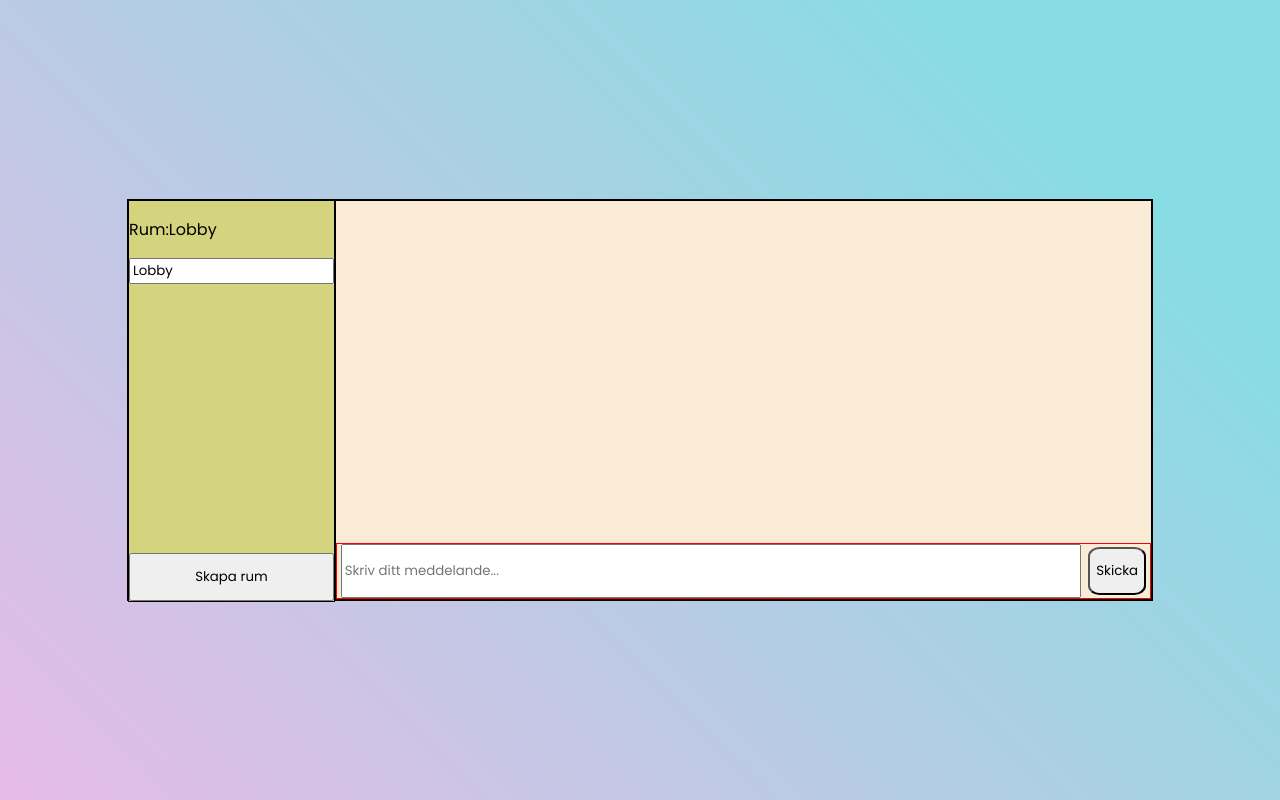
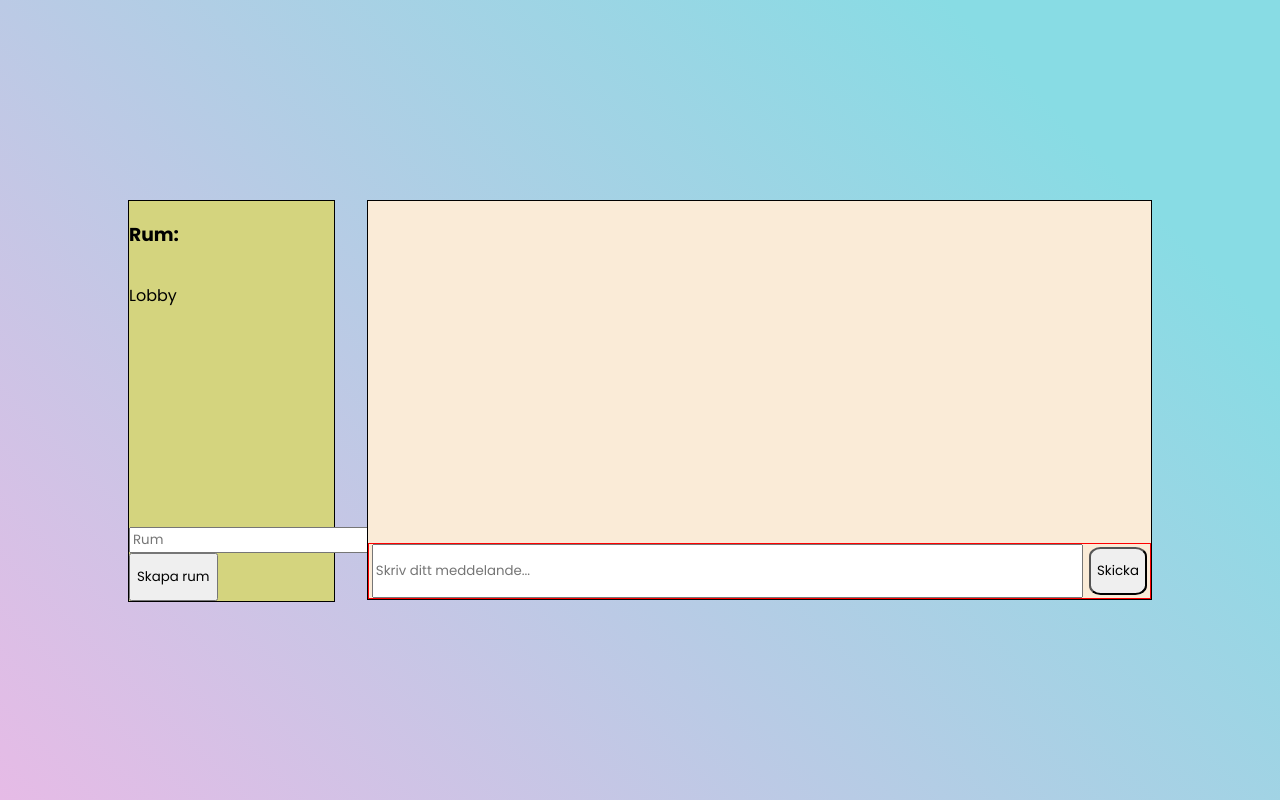
Before and after one commit to elinrobertson/Chatify4, a React (Vite) app in the folder client/: page / in a window 1280 px wide. Both pictures are taken after a click on the button "Börja chatta". Built offline with nearby package versions, Linux system fonts and the light colour scheme; no server answers.

Commit message:
started with roomlist and made som changes to css

```diff
--- a/client/src/Chat.css
+++ b/client/src/Chat.css
@@ -1,9 +1,7 @@
 @import url('https://fonts.googleapis.com/css2?family=Poppins:wght@400;500;600;700&display=swap');
-
 * {
     font-family: 'Poppins', sans-serif;
 }
-
 .main {
     padding: 0;
     margin: 0;
@@ -15,18 +13,16 @@
     justify-content: center;
     /* background: rgb(244, 191, 92); */
 }
-
 .chat-container {
     width: 80%;
     height: 25rem;
-    background-color: rgb(104, 104, 233);
-    border: 1px solid black;
+    /* background-color: rgb(104, 104, 233); */
+    /* border: 1px solid black; */
     display: flex;
     justify-content: center;    /*alignment along the main axis */
     align-items: left;        /*how flex items are laid out along the cross axis on the current line*/
 
 }
-
 .room-div{
     width: 20%;
     height: 25rem;
@@ -35,7 +31,6 @@
     display: flex;
     flex-direction: column;
 }
-
 .create-room {
     display: flex;
     justify-content: center;
@@ -50,13 +45,12 @@
     width: 80%;
     display: flex;
     flex-direction: column;
+    margin-left: 2rem;
 
 }
-
 .messages {
 /*chatbubblor */
 }
-
 .send-div {
     display: flex;
     justify-content: flex-end;
@@ -67,7 +61,6 @@
     align-content: center;
     align-items: center;
 }
-
 .input-div {
     width: 90%;
     height: 3rem;
@@ -77,7 +70,6 @@
     align-content: center;
     align-items: center;
 }
-
 .send-btn{
     border-radius: 20%;
     height: 3rem;
@@ -86,3 +78,14 @@
     align-content: center;
     align-items: center;
 }
+.room_input-div{
+  margin-top: auto;
+}
+.create_room-btn {
+border-radius: 20%;
+height: 3rem;
+display: flex;
+justify-content: center;
+align-content: center;
+align-items: center;
+}
--- a/client/src/Chat.tsx
+++ b/client/src/Chat.tsx
@@ -7,29 +7,19 @@ function Chat() {
   const { room, handleRoomChange } = useSocket(); // roomList
 
   // Håll ett separat tillstånd för input-värdet
-  const [inputRoom, setInputRoom] = useState('Lobby');
-
-  // const handleJoinRoom = () => {
-  //   if (inputRoom) {
-  //     setRoom(inputRoom); // Uppdatera rummet med input-värdet
-  //     joinRoom(); // Anropa joinRoom
-  //   }
-  // };
+  const [inputRoom, setInputRoom] = useState('');
 
   return (
     <div className="main">
       <div className="chat-container">
         <div className="room-div">
-          <p>Rum:
-            {/* <p onClick="handleRoomChange("Lobby")>Lobby</p>
-            {roomList.map( (room) => {
-              handleRoomChange(room)
-            })} */}
-            {room}
-          </p>
-          <input value={ inputRoom } onChange={(e) => setInputRoom(e.target.value)} type="text" placeholder="Rum"/>
-          <button onClick={() => handleRoomChange(inputRoom)}className="create-room">Skapa rum</button>
-        </div>
+          <h3>Rum:</h3>
+            <p>{room}</p>
+            <div className='room_input-div'>
+              <input value={ inputRoom } onChange={(e) => setInputRoom(e.target.value)} type="text" placeholder="Rum"/>
+              <button onClick={() => handleRoomChange(inputRoom)}className="create-room">Skapa rum</button>
+            </div>
+         </div>
         <div className="chatwindow-div">
           <div className="messages"></div>
             <div className="send-div">
--- a/client/src/SocketContext.tsx
+++ b/client/src/SocketContext.tsx
@@ -40,10 +40,8 @@ const SocketProvider = ({ children }: PropsWithChildren) => {
     const [isLoggedIn, setIsLoggedIn] = useState(false);
     const [username, setUsername] = useState("");
     const [room, setRoom] = useState("");
-    // const [roomList, setRoomList] = useState("");
     const [roomList, setRoomList] = useState<string[]>([]);
     const [userList, setUserList] = useState("");
-
     const [previousRoom, setPreviousRoom] = useState("");
 
 
```
Also changed, not shown: 1 other file (tests, documents, lock files or other folders).
